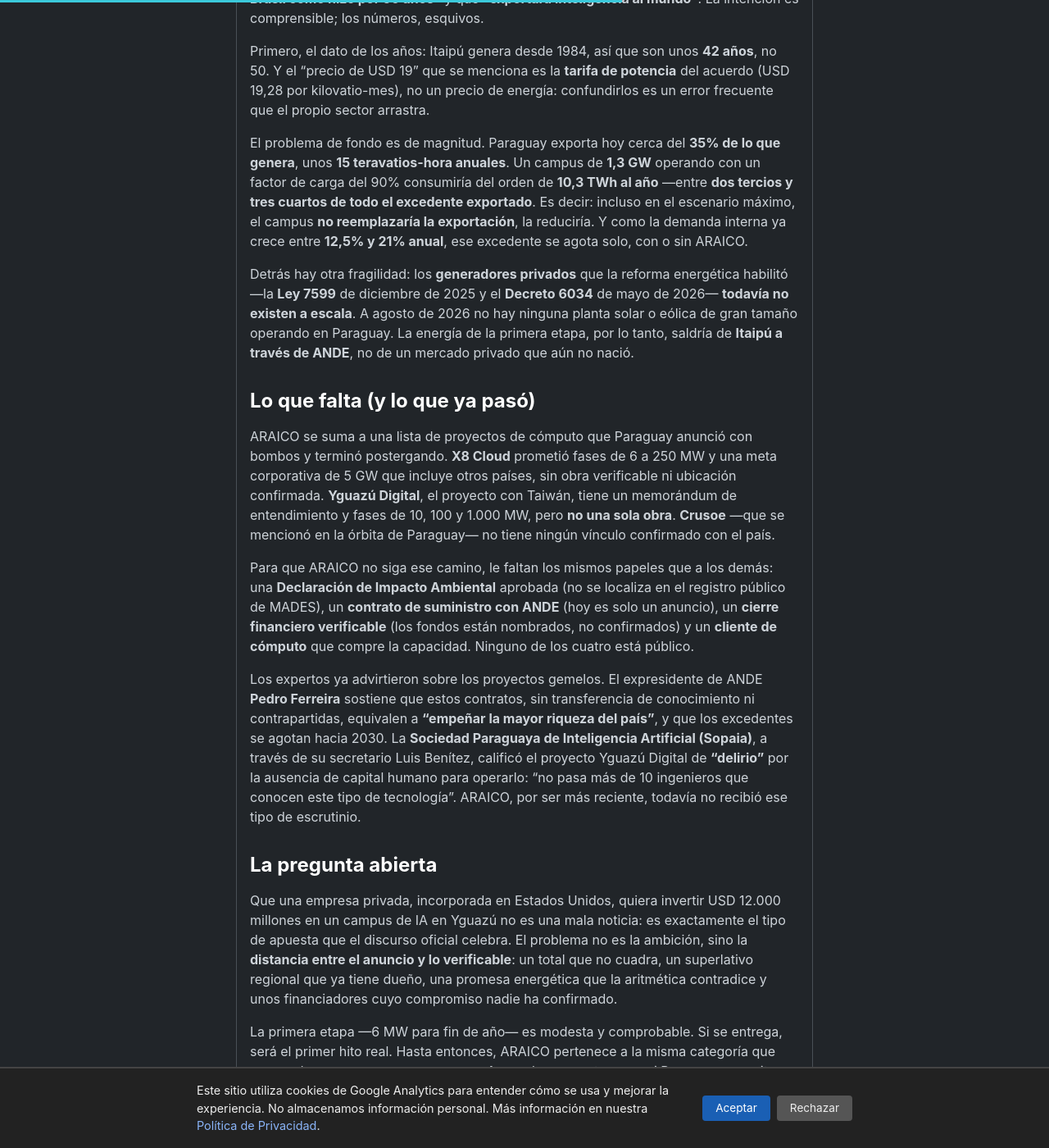
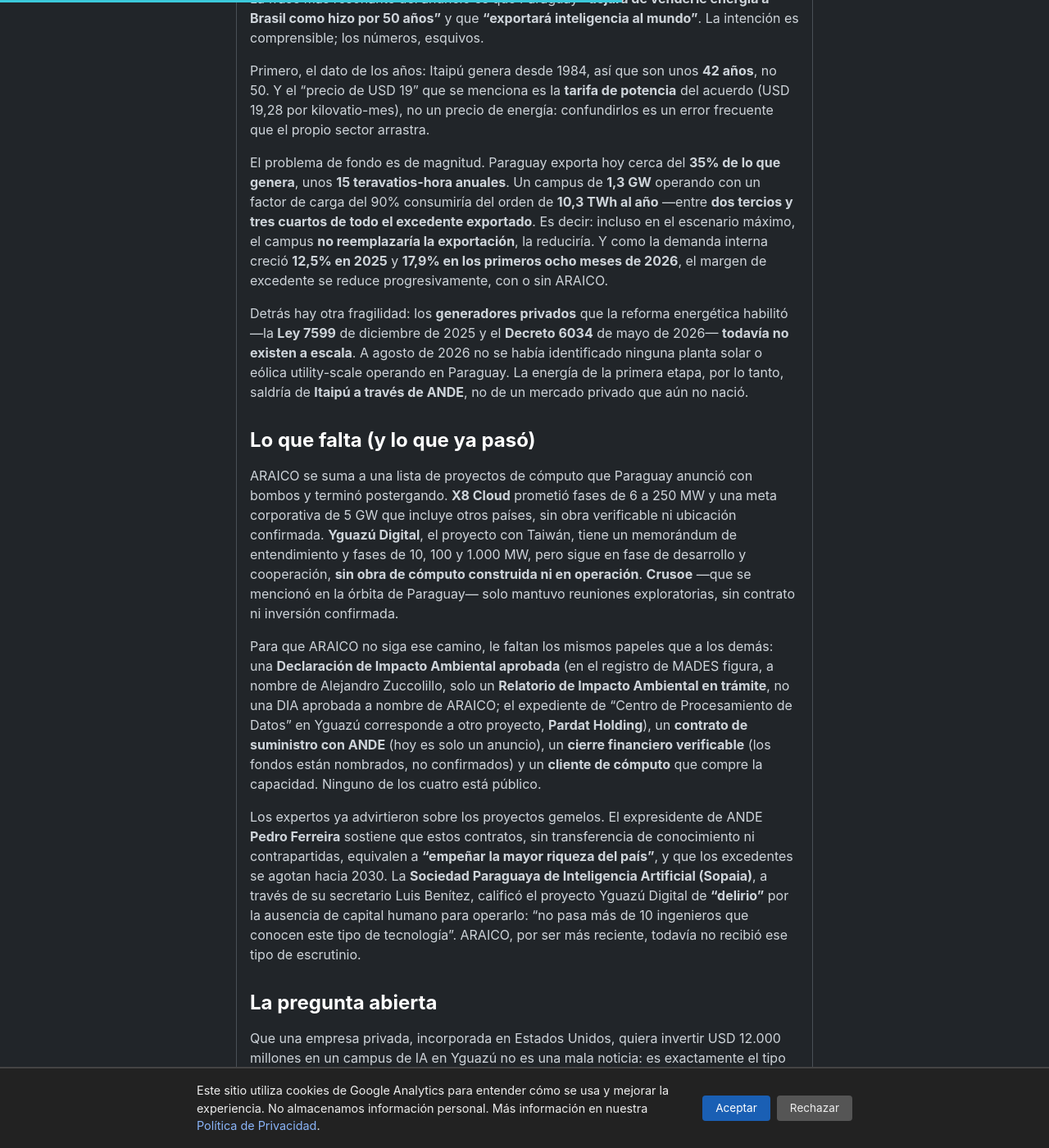
Before and after one commit to miravosqueinteresante/muchotexto.net, a Jekyll site: the page built from _posts/2026-09-30-araico-supercomputadora-yguazu-paraguay.md, in a window 1280 px wide and 1400 px high, scrolled down 2690 px. Shown: the whole window at 82% size. Built offline with Jekyll 4.4.1, drawn with Linux system fonts in a browser that asks for light colours; some of the changed text lies outside the part shown.

Commit message:
Correcciones del #55 tras auditoría externa (ARAICO)
Un informe de auditoría externa + 2 agentes de verificación confirmaron el
núcleo factual (ARAICO real, 1,3 GW, etapas 300M+5.500M+5.500M=11.300M vs
12.000M titulado, Harpia 75,2 PF rank 37 TOP500) y detectaron precisiones que
se aplican:

- EIA: el artículo decía 'no se localiza en MADES'. En MADES SÍ consta un
  Relatorio de Impacto Ambiental (RIMA) en trámite a nombre de Alejandro
  Zuccolillo (no DIA aprobada), y un expediente 'Centro de Procesamiento de
  Datos' en Yguazú de OTRO proyecto (Pardat Holding). Aclarado.
- Demanda: '12,5% y 21% anual' -> '12,5% (2025) y 17,9% en los primeros 8
  meses de 2026' (el '21%' era parcial Q1-2026, no cierre anual).
- 'ese excedente se agota solo' -> 'el margen de excedente se reduce
  progresivamente' (menos categórico).
- 'ninguno de esos nombres tiene confirmación' -> 'no encontré confirmación
  pública independiente'.
- Coatlicue 'todavía no existe' -> 'no figura en la lista a junio de 2026'.
- Yguazú Digital 'no una sola obra' -> 'sin obra de cómputo construida ni en
  operación'; Crusoe 'ningún vínculo' -> 'solo reuniones exploratorias'.
- 'no hay ninguna planta utility-scale' -> 'no se había identificado'.
- Fuente #13: atribución correcta ABC/Última Hora (no La Nación); sigla Sopaia.

```diff
--- a/_posts/2026-09-30-araico-supercomputadora-yguazu-paraguay.md
+++ b/_posts/2026-09-30-araico-supercomputadora-yguazu-paraguay.md
@@ -52,13 +52,13 @@
 
 La aritmética tiene un hueco que ninguna fuente explica. Los tres montos suman **USD 11.300 millones**, pero tanto la cobertura de la empresa como la de **ABC Color**, **Ñandutí** y el diario **HOY** titulan **USD 12.000 millones**. Ese tramo de **USD 700 millones** que falta no aparece en el desglose. Es el primer indicio de que, en este proyecto, las cifras grandes circulan más rápido que su contabilidad.
 
-Tampoco está claro de dónde saldría el dinero. ARAICO menciona un fondo ancla de más de USD 40 millones y alude a inversores de peso —se ha mencionado a **Founders Fund**, **BID Invest** y la agencia estadounidense **DFC**—, pero **ninguno de esos nombres tiene confirmación independiente**: son declaraciones de la empresa, no compromisos documentados de los fondos.
+Tampoco está claro de dónde saldría el dinero. ARAICO menciona un fondo ancla de más de USD 40 millones y alude a inversores de peso —se ha mencionado a **Founders Fund**, **BID Invest** y la agencia estadounidense **DFC**—, pero **no encontré confirmación pública independiente de esos fondos**: son declaraciones de la empresa, no compromisos documentados.
 
 ## La supercomputadora que ya existe (y no es paraguaya)
 
 El eco central del anuncio es que Paraguay tendrá **la supercomputadora más avanzada de América Latina**. Contra el universo real de la región, la afirmación no se sostiene.
 
-Según el **TOP500** de junio de 2026, el sistema más potente de América Latina es **Harpia**, de **Petrobras (Brasil)**, con **75,2 petaflops** de rendimiento medido y el puesto 37 del mundo. Brasil concentra **10 de los 11** sistemas de la región; el restante es **Clementina XXI**, en Argentina, con 5,39 petaflops. México anunció **Coatlicue** —314 petaflops, 14.480 GPU, ~USD 310 millones—, que sería cuatro veces Harpia, pero **todavía no existe ni figura en la lista**. Chile, con su sistema Leftraru, juega en teraflops.
+Según el **TOP500** de junio de 2026, el sistema más potente de América Latina es **Harpia**, de **Petrobras (Brasil)**, con **75,2 petaflops** de rendimiento medido y el puesto 37 del mundo. Brasil concentra **10 de los 11** sistemas de la región; el restante es **Clementina XXI**, en Argentina, con 5,39 petaflops. México anunció **Coatlicue** —314 petaflops, 14.480 GPU, ~USD 310 millones—, que sería cuatro veces Harpia, pero **no figura en la lista a junio de 2026 ni está operativo**. Chile, con su sistema Leftraru, juega en teraflops.
 
 Visto así, el presupuesto de la primera etapa de ARAICO (USD 300 millones) es del **mismo orden** que los proyectos brasileño y mexicano. Eso no es un defecto: es lo que cuesta entrar a esa liga. El problema no es la magnitud del plan, sino presentarlo como una primacía regional que **no tiene petaflops publicados ni una entrada en el ranking**. La supercomputadora más avanzada de América Latina ya tiene nombre, y es brasileña.
 
@@ -68,15 +68,15 @@
 
 Primero, el dato de los años: Itaipú genera desde 1984, así que son unos **42 años**, no 50. Y el "precio de USD 19" que se menciona es la **tarifa de potencia** del acuerdo (USD 19,28 por kilovatio-mes), no un precio de energía: confundirlos es un error frecuente que el propio sector arrastra.
 
-El problema de fondo es de magnitud. Paraguay exporta hoy cerca del **35% de lo que genera**, unos **15 teravatios-hora anuales**. Un campus de **1,3 GW** operando con un factor de carga del 90% consumiría del orden de **10,3 TWh al año** —entre **dos tercios y tres cuartos de todo el excedente exportado**. Es decir: incluso en el escenario máximo, el campus **no reemplazaría la exportación**, la reduciría. Y como la demanda interna ya crece entre **12,5% y 21% anual**, ese excedente se agota solo, con o sin ARAICO.
+El problema de fondo es de magnitud. Paraguay exporta hoy cerca del **35% de lo que genera**, unos **15 teravatios-hora anuales**. Un campus de **1,3 GW** operando con un factor de carga del 90% consumiría del orden de **10,3 TWh al año** —entre **dos tercios y tres cuartos de todo el excedente exportado**. Es decir: incluso en el escenario máximo, el campus **no reemplazaría la exportación**, la reduciría. Y como la demanda interna creció **12,5% en 2025** y **17,9% en los primeros ocho meses de 2026**, el margen de excedente se reduce progresivamente, con o sin ARAICO.
 
-Detrás hay otra fragilidad: los **generadores privados** que la reforma energética habilitó —la **Ley 7599** de diciembre de 2025 y el **Decreto 6034** de mayo de 2026— **todavía no existen a escala**. A agosto de 2026 no hay ninguna planta solar o eólica de gran tamaño operando en Paraguay. La energía de la primera etapa, por lo tanto, saldría de **Itaipú a través de ANDE**, no de un mercado privado que aún no nació.
+Detrás hay otra fragilidad: los **generadores privados** que la reforma energética habilitó —la **Ley 7599** de diciembre de 2025 y el **Decreto 6034** de mayo de 2026— **todavía no existen a escala**. A agosto de 2026 no se había identificado ninguna planta solar o eólica utility-scale operando en Paraguay. La energía de la primera etapa, por lo tanto, saldría de **Itaipú a través de ANDE**, no de un mercado privado que aún no nació.
 
 ## Lo que falta (y lo que ya pasó)
 
-ARAICO se suma a una lista de proyectos de cómputo que Paraguay anunció con bombos y terminó postergando. **X8 Cloud** prometió fases de 6 a 250 MW y una meta corporativa de 5 GW que incluye otros países, sin obra verificable ni ubicación confirmada. **Yguazú Digital**, el proyecto con Taiwán, tiene un memorándum de entendimiento y fases de 10, 100 y 1.000 MW, pero **no una sola obra**. **Crusoe** —que se mencionó en la órbita de Paraguay— no tiene ningún vínculo confirmado con el país.
+ARAICO se suma a una lista de proyectos de cómputo que Paraguay anunció con bombos y terminó postergando. **X8 Cloud** prometió fases de 6 a 250 MW y una meta corporativa de 5 GW que incluye otros países, sin obra verificable ni ubicación confirmada. **Yguazú Digital**, el proyecto con Taiwán, tiene un memorándum de entendimiento y fases de 10, 100 y 1.000 MW, pero sigue en fase de desarrollo y cooperación, **sin obra de cómputo construida ni en operación**. **Crusoe** —que se mencionó en la órbita de Paraguay— solo mantuvo reuniones exploratorias, sin contrato ni inversión confirmada.
 
-Para que ARAICO no siga ese camino, le faltan los mismos papeles que a los demás: una **Declaración de Impacto Ambiental** aprobada (no se localiza en el registro público de MADES), un **contrato de suministro con ANDE** (hoy es solo un anuncio), un **cierre financiero verificable** (los fondos están nombrados, no confirmados) y un **cliente de cómputo** que compre la capacidad. Ninguno de los cuatro está público.
+Para que ARAICO no siga ese camino, le faltan los mismos papeles que a los demás: una **Declaración de Impacto Ambiental aprobada** (en el registro de MADES figura, a nombre de Alejandro Zuccolillo, solo un **Relatorio de Impacto Ambiental en trámite**, no una DIA aprobada a nombre de ARAICO; el expediente de "Centro de Procesamiento de Datos" en Yguazú corresponde a otro proyecto, **Pardat Holding**), un **contrato de suministro con ANDE** (hoy es solo un anuncio), un **cierre financiero verificable** (los fondos están nombrados, no confirmados) y un **cliente de cómputo** que compre la capacidad. Ninguno de los cuatro está público.
 
 Los expertos ya advirtieron sobre los proyectos gemelos. El expresidente de ANDE **Pedro Ferreira** sostiene que estos contratos, sin transferencia de conocimiento ni contrapartidas, equivalen a **"empeñar la mayor riqueza del país"**, y que los excedentes se agotan hacia 2030. La **Sociedad Paraguaya de Inteligencia Artificial (Sopaia)**, a través de su secretario Luis Benítez, calificó el proyecto Yguazú Digital de **"delirio"** por la ausencia de capital humano para operarlo: "no pasa más de 10 ingenieros que conocen este tipo de tecnología". ARAICO, por ser más reciente, todavía no recibió ese tipo de escrutinio.
 
@@ -134,7 +134,7 @@
 10. [Infonegocios — X8 Cloud y proyectos de data centers en Paraguay](https://www.infonegocios.com.py/)
 11. [BNamericas — Proyectos de data centers en Paraguay](https://www.bnamericas.com/)
 12. [ABC Color — Pedro Ferreira (ex-ANDE) sobre los contratos de energía](https://www.abc.com.py/)
-13. [La Nación — SPIA sobre el proyecto Yguazú Digital](https://www.lanacion.com.py/)
+13. [ABC Color y Última Hora (11-may-2026) — Luis Benítez (Sopaia) califica de "delirio" el proyecto Yguazú Digital](https://www.abc.com.py/)
 14. [BACN — Ley 7599/2025 (apertura del sector eléctrico)](https://www.bacn.gov.py/)
 15. [MADES — Registro de Declaraciones de Impacto Ambiental](http://www.mades.gov.py/)
 16. [LinkedIn — ARAICO (empresa US-incorporated)](https://www.linkedin.com/company/araico/)
```
